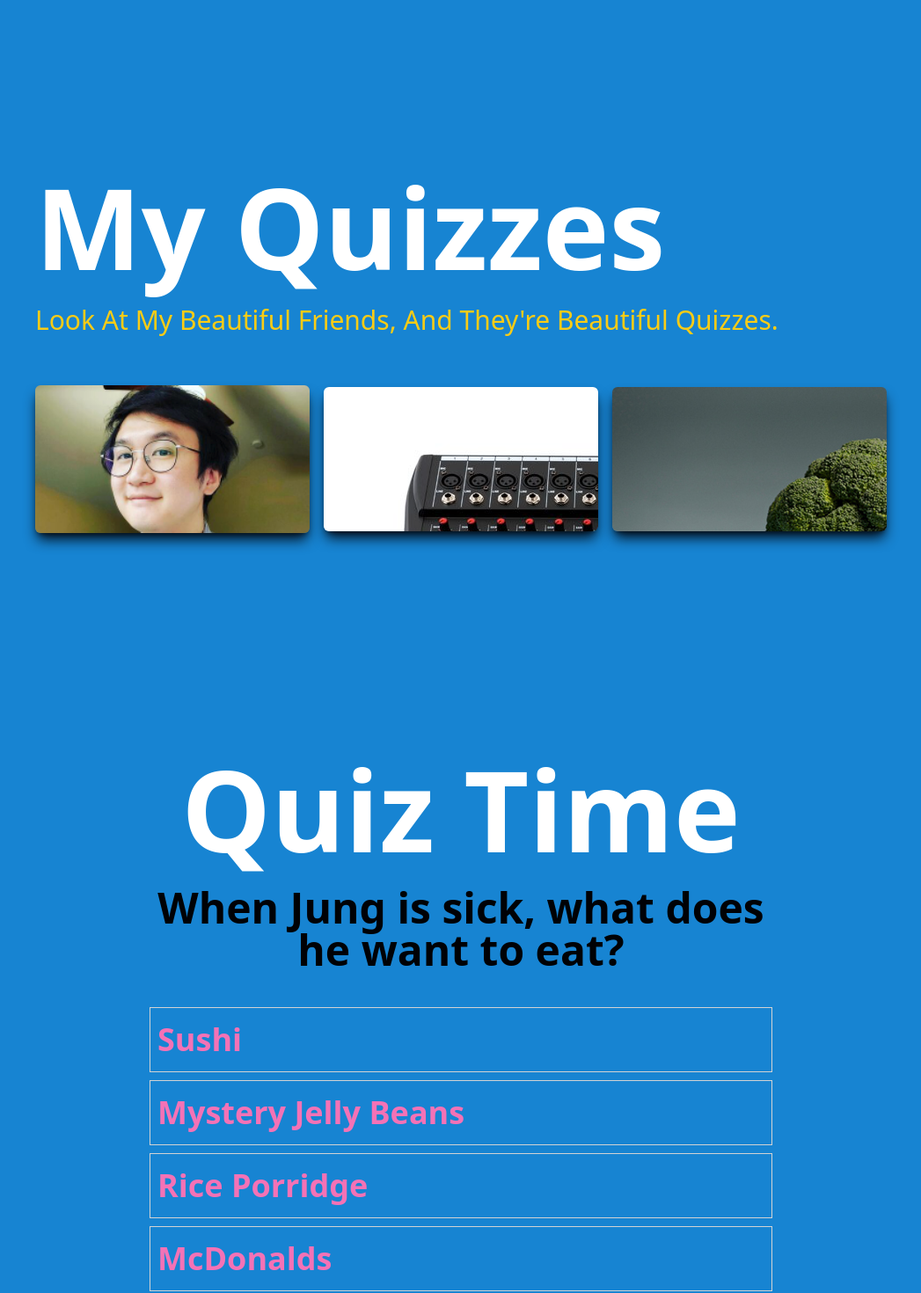
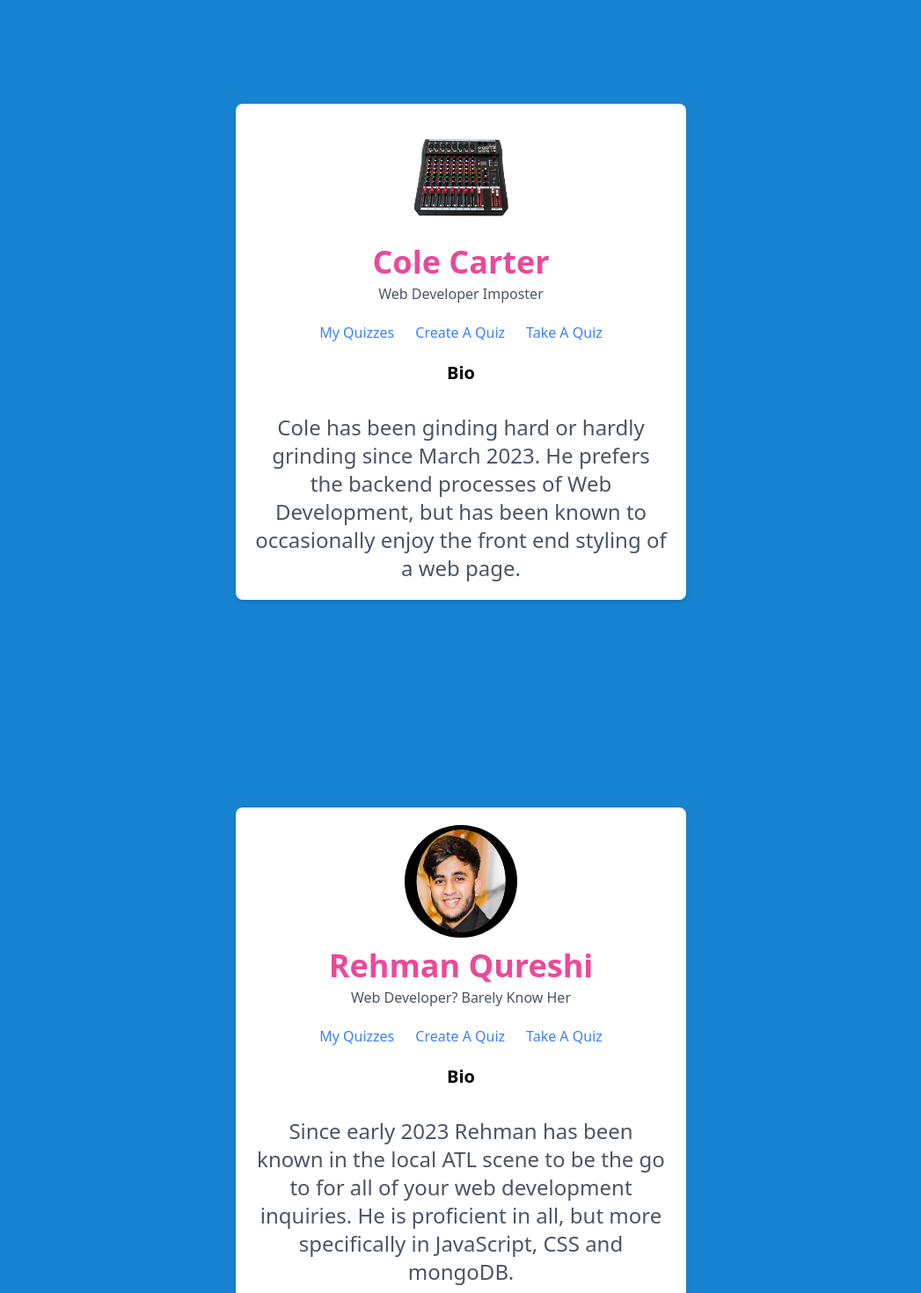
Before and after one commit to nooburger81/gtbc-pro3, a React (Create React App) app in the folder client/: page / in a window 1280 px wide. Shown: the part 3200-4670 px from the top of the page at 88% size, without its empty margins (116-1163 px from the left). Built offline with nearby package versions, Linux system fonts and the light colour scheme; the HTML template or start-up script is replaced by a standard one.

Commit message:
created individual profiles for all three group members to diplay in the my profiles section of the page

```diff
--- a/client/src/App.js
+++ b/client/src/App.js
@@ -1,7 +1,9 @@
 import { ApolloClient, InMemoryCache, ApolloProvider } from '@apollo/client';
 import Home from './components/Home';
 import Login from './components/Login';
-import Profile from './components/Profile';
+import BrandonProfile from './components/brandonProfile';
+import ColeProfile from './components/coleProfile';
+import RehmanProfile from './components/rehmanProfile';
 import MyQuizzes from './components/MyQuizzes';
 import QuizBox from './components/QuizBox';
 import RegisterForm from './components/RegisterForm';
@@ -18,13 +20,14 @@ function App() {
       <Home />
       <Login />
       <RegisterForm />
-      <Profile />
+      <BrandonProfile />
+      <ColeProfile />
+      <RehmanProfile />
       <MyQuizzes />
       <QuizBox />
       </div>
     </ApolloProvider>
 
-  );
-}
+  )};
 
 export default App;
--- a/client/src/components/Profile.jsx
+++ b/client/src/components/brandonProfile.jsx
@@ -2,10 +2,10 @@ import React from 'react'
 import { Link } from 'react-scroll'
 import Brandon from '../assets/mexilovefood.webp'
 
-const Profile = () => {
+const brandonProfile = () => {
 
   return (
-<div name='profile' className='w-full md:h-screen text-yellow-400'>
+<div name='brandonProfile' className='w-full md:h-screen text-yellow-400'>
   <div className='max-w-[1000px] mx-auto p-4 flex flex-col justify-center w-full h-full'>
     <div className='pb-8'>
           <p className='text-9xl font-bold text-white'>
@@ -31,8 +31,6 @@ const Profile = () => {
       </div>
   </div>
 </div>
+)};
 
-  )
-}
-
-export default Profile
+export default brandonProfile;
--- /dev/null
+++ b/client/src/components/coleProfile.jsx
@@ -0,0 +1,36 @@
+import React from 'react'
+import { Link } from 'react-scroll'
+import Cole from '../assets/cole.png'
+
+const coleProfile = () => {
+
+  return (
+<div name='coleProfile' className='w-full md:h-screen text-yellow-400'>
+  <div className='max-w-[1000px] mx-auto p-4 flex flex-col justify-center w-full h-full'>
+    {/* <div className='pb-8'>
+          <p className='text-9xl font-bold text-white'>
+            My Profile
+          </p>
+          <p className='text-3xl py-6'>I Made This Page All For You.</p>
+    </div> */}
+
+
+      <div className="max-w-lg mx-auto my-10 bg-white rounded-lg shadow-md p-5">
+          <img className="w-32 h-32 rounded-full mx-auto" src={Cole} alt="green geometry" />
+          <h2 className="text-center text-4xl text-pink-500 font-semibold mt-3"> Cole Carter </h2>
+          <p className="text-center text-gray-600 mt-1">Web Developer Imposter</p>
+        <div className="flex justify-center mt-5">
+            <Link to='myquiz' smooth={true} duration={500} className="text-blue-500 hover:text-blue-700 mx-3">My Quizzes</Link>
+            <a href="#" className="text-blue-500 hover:text-blue-700 mx-3">Create A Quiz</a>
+            <a href="#" className="text-blue-500 hover:text-blue-700 mx-3">Take A Quiz</a>
+        </div>
+        <div className="mt-5">
+          <h3 className="text-xl text-center font-semibold">Bio</h3>
+          <p className="text-gray-600 text-2xl text-center">Cole has been ginding hard or hardly grinding since March 2023. He prefers the backend processes of Web Development, but has been known to occasionally enjoy the front end styling of a web page.</p>
+        </div>
+      </div>
+  </div>
+</div>
+)};
+
+export default coleProfile;
--- a/client/src/components/data.js
+++ b/client/src/components/data.js
@@ -19,7 +19,7 @@ export const quiz = {
         {
             id: 3,
             question: "What university did Jung graduate from?",
-            answers: ['Georgia Tech', 'Emory', '', 'MIT'],
+            answers: ['Georgia Tech', 'Emory', 'Juliard', 'MIT'],
             correctAnswer: 'Emory',
 		},
 
--- /dev/null
+++ b/client/src/components/rehmanProfile.jsx
@@ -0,0 +1,28 @@
+import React from 'react'
+import { Link } from 'react-scroll'
+import Rehman from '../assets/rehman.png'
+
+const rehmanProfile = () => {
+
+  return (
+<div name='coleProfile' className='w-full md:h-screen text-yellow-400'>
+  <div className='max-w-[1000px] mx-auto p-4 flex flex-col justify-center w-full h-full'>
+      <div className="max-w-lg mx-auto my-10 bg-white rounded-lg shadow-md p-5">
+          <img className="w-32 h-32 rounded-full mx-auto" src={Rehman} alt="green geometry" />
+          <h2 className="text-center text-4xl text-pink-500 font-semibold mt-3"> Rehman Qureshi </h2>
+          <p className="text-center text-gray-600 mt-1">Web Developer? Barely Know Her</p>
+        <div className="flex justify-center mt-5">
+            <Link to='myquiz' smooth={true} duration={500} className="text-blue-500 hover:text-blue-700 mx-3">My Quizzes</Link>
+            <a href="#" className="text-blue-500 hover:text-blue-700 mx-3">Create A Quiz</a>
+            <a href="#" className="text-blue-500 hover:text-blue-700 mx-3">Take A Quiz</a>
+        </div>
+        <div className="mt-5">
+          <h3 className="text-xl text-center font-semibold">Bio</h3>
+          <p className="text-gray-600 text-2xl text-center">Since early 2023 Rehman has been known in the local ATL scene to be the go to for all of your web development inquiries. He is proficient in all, but more specifically in JavaScript, CSS and mongoDB.</p>
+        </div>
+      </div>
+  </div>
+</div>
+)};
+
+export default rehmanProfile;
```
Lines whose indentation alone changed are shown as unchanged.
